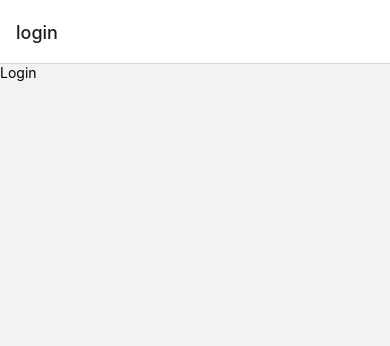
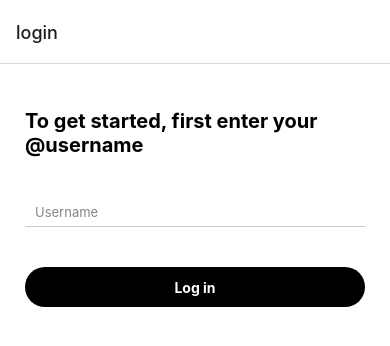
Before and after one commit to mrkacan/FliffMobileChallange, a React Native app: screen /login in a window 390 px wide. Shown: the top 346 px of the page. Built offline with nearby package versions, Linux system fonts and the light colour scheme.

Commit message:
- implemented login screen

```diff
--- a/src/screens/LoginScreen/LoginScreen.tsx
+++ b/src/screens/LoginScreen/LoginScreen.tsx
@@ -1,11 +1,64 @@
 import React from 'react';
-import {Text, View} from 'react-native';
+import {Controller, useForm} from 'react-hook-form';
+import useUserMockApi from '../../hooks/useMockApi/useUserMockApi';
+import {useAuth} from '../../hooks/useAuth';
+import {validations} from '../../utils/validations';
+import Input from '../../components/Input';
+import Screen from '../../components/Screen';
+import Container from '../../components/Container';
+import Title from '../../components/Title';
+import Spacer from '../../components/Spacer';
+import Button from '../../components/Button';
+import InputError from '../../components/InputError';
 
 const LoginScreen: React.FC = () => {
+  const {getUserStatus} = useUserMockApi();
+  const {login} = useAuth();
+  const {
+    control,
+    handleSubmit,
+    formState: {errors},
+  } = useForm({
+    reValidateMode: 'onSubmit',
+    defaultValues: {
+      username: '',
+    },
+  });
+
+  const onSubmit = ({username}: {username: string}) => {
+    login(username);
+  };
+
   return (
-    <View>
-      <Text>Login</Text>
-    </View>
+    <Screen>
+      <Container>
+        <Spacer height={20} />
+        <Title>To get started, first enter your @username</Title>
+        <Controller
+          name="username"
+          control={control}
+          rules={{
+            required: 'Username is required',
+            validate: {
+              length: validations.username.length,
+              validCharacters: validations.username.validCharacters,
+              notTwitterOrAdmin: validations.username.notTwitterOrAdmin,
+              isUserAvailableForLogin: value =>
+                validations.username.isUserAvailableForLogin(
+                  getUserStatus(value),
+                ),
+            },
+          }}
+          render={({field: {onChange, onBlur, value}}) => (
+            <Input field={{onChange, onBlur, value}} placeholder="Username" />
+          )}
+        />
+        {errors.username && <InputError>{errors.username.message}</InputError>}
+        <Spacer height={20} />
+        <Button onPress={handleSubmit(onSubmit)}>Log in</Button>
+        <Spacer height={20} />
+      </Container>
+    </Screen>
   );
 };
 
```
